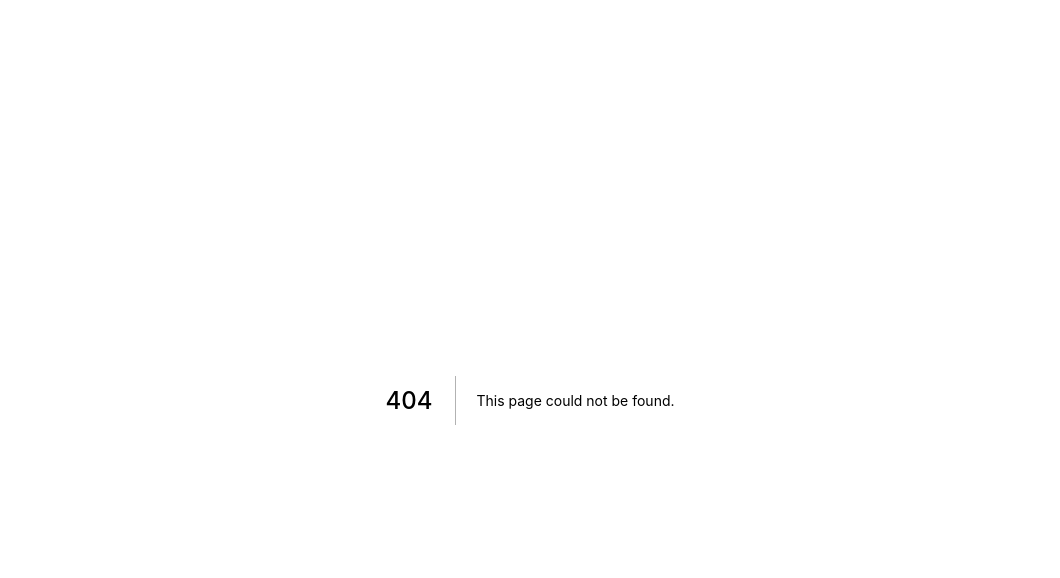
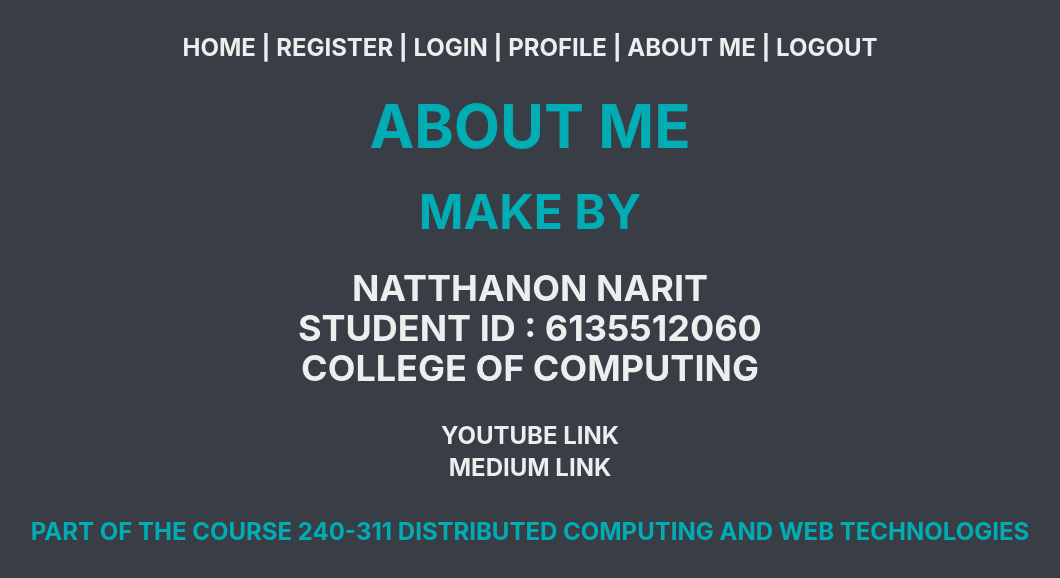
Before and after one commit to nnahttann/miniproject_DCW, a Next.js app in the folder frontend/: page /aboutMe in a window 1280 px wide. Before the commit this address had no page. Shown: the top 578 px of the page, without its empty margins (110-1170 px from the left). Built offline with nearby package versions, Linux system fonts and the light colour scheme.

Commit message:
add aboutMeScreen

```diff
--- a/frontend/components/navbar.js
+++ b/frontend/components/navbar.js
@@ -6,6 +6,7 @@ const Navbar = () => (
         <Link href="/register"><a> Register </a></Link>  |
         <Link href="/login"><a> Login </a></Link> |
         <Link href="/profile"><a> Profile </a></Link> |
+        <Link href="/aboutMe"><a> About Me </a></Link> |
         <Link href="/logout"><a> Logout </a></Link>
     </div>
 )
--- /dev/null
+++ b/frontend/pages/aboutMe.js
@@ -0,0 +1,37 @@
+import Layout from '../components/layout'
+import Head from 'next/head'
+import Navbar from '../components/navbar'
+
+const GetConfig = () => {
+    return (<Layout>
+        <Head>
+            <title>About Me</title>
+        </Head>
+        <div>
+
+        </div>
+        <div className="flex flex-col justify-start items-center h-screen w-screen bg-[#393E46] text-[#EEEEEE] text-2xl font-bold uppercase">
+            <br />
+            <Navbar /><br />
+            <div />
+            <div />
+            <h1 className=" text-[#00ADB5] text-6xl flex flex-col items-center">About Me</h1>
+            <br />
+            <h1 className=" text-[#00ADB5] text-5xl ">make by</h1>
+            <br />
+            <p className="text-4xl text-center">
+                Natthanon Narit<br/>
+                Student Id : 6135512060<br/>
+                college of computing<br/>
+            </p>
+            <br />
+            <a href="https://www.apple.com/pro-display-xdr/" >Youtube link</a>
+            <a href="https://www.apple.com/pro-display-xdr/" >Medium link</a>
+            <p className=" text-[#00ADB5]">
+                <br /> part of the course 240-311 Distributed Computing and Web Technologies</p><br />
+        </div>
+
+    </Layout>)
+}
+
+export default GetConfig
```
Also changed, not shown: frontend/pages/profile.jpg (added).
